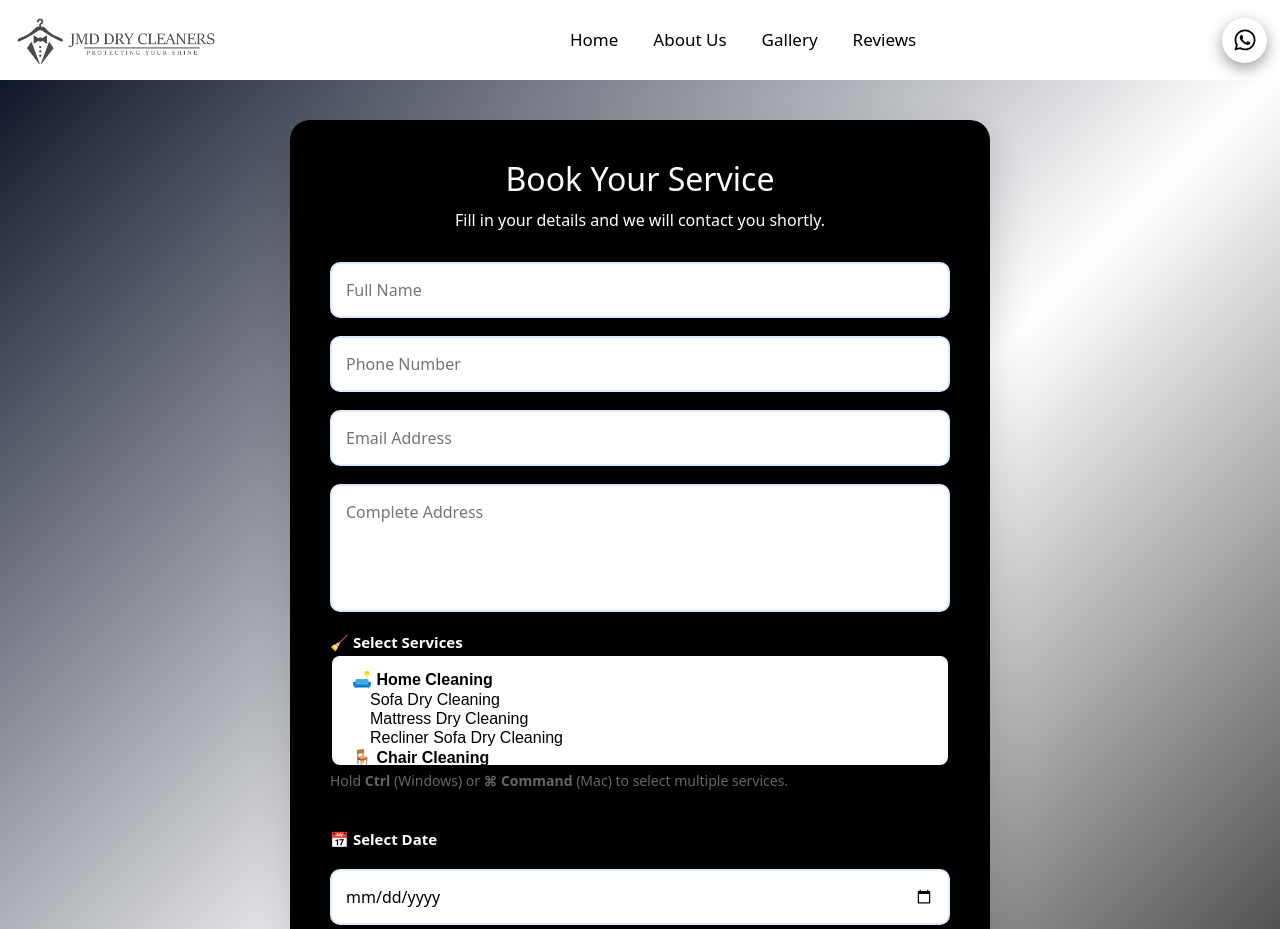
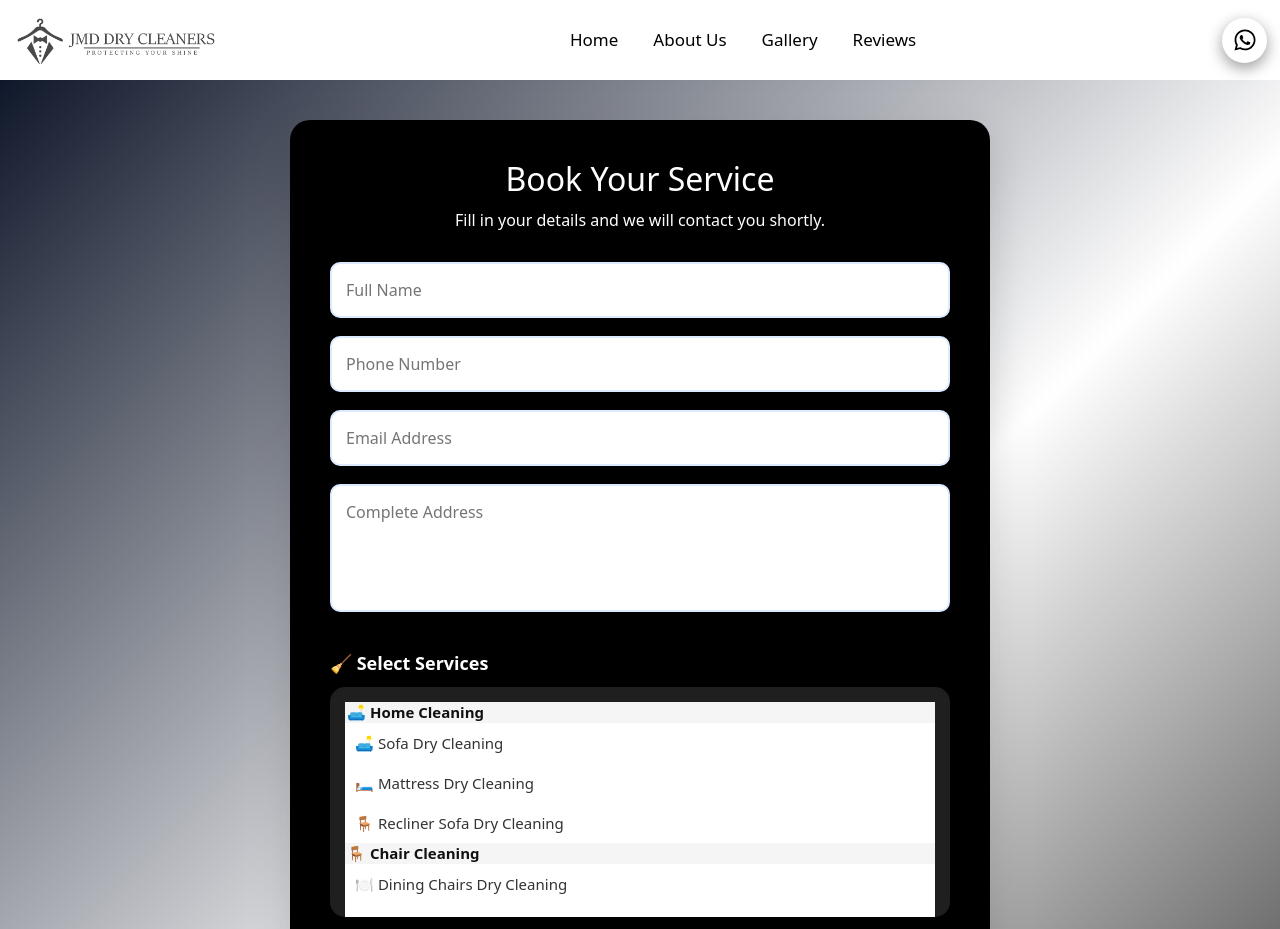
Before and after one commit to ujjawalthegreatcoder7/JMD-DRY-Cleaners, a React (Vite) app: page /booknow in a window 1280 px wide. Shown: the top 929 px of the page. Built offline with nearby package versions, Linux system fonts and the light colour scheme.

Commit message:
Connect frontend to deployed backend

```diff
--- a/src/pages/BookNow.css
+++ b/src/pages/BookNow.css
@@ -194,3 +194,63 @@
   background: #fff;
   color: #000;
 }
+
+.service-section{
+    margin:20px 0;
+}
+
+.service-label{
+    display:block;
+    font-size:18px;
+    font-weight:600;
+    color:#fff;
+    margin-bottom:10px;
+}
+
+.select-container{
+    position:relative;
+}
+
+.service-select{
+    width:100%;
+    height:230px;
+    padding:15px;
+    border:none;
+    border-radius:15px;
+    background:rgba(255,255,255,0.12);
+    backdrop-filter:blur(12px);
+    color:#fff;
+    font-size:15px;
+    outline:none;
+    cursor:pointer;
+    transition:.3s;
+    box-shadow:0 8px 25px rgba(0,0,0,.15);
+}
+
+.service-select:hover{
+    transform:translateY(-2px);
+    box-shadow:0 12px 30px rgba(0,0,0,.25);
+}
+
+.service-select:focus{
+    border:2px solid #00d4ff;
+}
+
+.service-select optgroup{
+    color:#111;
+    font-weight:bold;
+    background:#f5f5f5;
+}
+
+.service-select option{
+    background:#fff;
+    color:#333;
+    padding:10px;
+}
+
+.service-note{
+    margin-top:10px;
+    color:#ddd;
+    font-size:14px;
+    line-height:1.5;
+}
--- a/src/pages/Booknow.jsx
+++ b/src/pages/Booknow.jsx
@@ -145,10 +145,14 @@ const handleChange = (e) => {
             required
           />
 
-<div className="select-wrapper">
-  <label className="label">🧹 Select Services</label>
+<div className="service-section">
+  <label className="service-label">
+    🧹 Select Services
+  </label>
 
+  <div className="select-container">
     <select
+      className="service-select"
       name="service"
       value={formData.service}
       onChange={handleChange}
@@ -156,26 +160,26 @@ const handleChange = (e) => {
       required
     >
       <optgroup label="🛋️ Home Cleaning">
-      <option value="Sofa Dry Cleaning">Sofa Dry Cleaning</option>
-      <option value="Mattress Dry Cleaning">Mattress Dry Cleaning</option>
-      <option value="Recliner Sofa Dry Cleaning">Recliner Sofa Dry Cleaning</option>
+        <option value="Sofa Dry Cleaning">🛋️ Sofa Dry Cleaning</option>
+        <option value="Mattress Dry Cleaning">🛏️ Mattress Dry Cleaning</option>
+        <option value="Recliner Sofa Dry Cleaning">🪑 Recliner Sofa Dry Cleaning</option>
       </optgroup>
 
       <optgroup label="🪑 Chair Cleaning">
-      <option value="Dining Chairs Dry Cleaning">Dining Chairs Dry Cleaning</option>
-      <option value="Office Chairs Dry Cleaning">Office Chairs Dry Cleaning</option>
+        <option value="Dining Chairs Dry Cleaning">🍽️ Dining Chairs Dry Cleaning</option>
+        <option value="Office Chairs Dry Cleaning">💼 Office Chairs Dry Cleaning</option>
       </optgroup>
 
       <optgroup label="🚗 Vehicle Cleaning">
-      <option value="Car Dry Cleaning">Car Dry Cleaning</option>
+        <option value="Car Dry Cleaning">🚗 Car Dry Cleaning</option>
       </optgroup>
     </select>
-
-  <small style={{ color: "#666" }}>
-    Hold <b>Ctrl</b> (Windows) or <b>⌘ Command</b> (Mac) to select multiple services.
-  </small>
   </div>
 
+  <p className="service-note">
+    💡 Hold <b>Ctrl</b> (Windows) or <b>⌘ Command</b> (Mac) to select multiple services.
+  </p>
+</div>
 
 <label htmlFor="date"  className="label">📅 Select Date</label>
 <input
```
Lines whose indentation alone changed are shown as unchanged.
